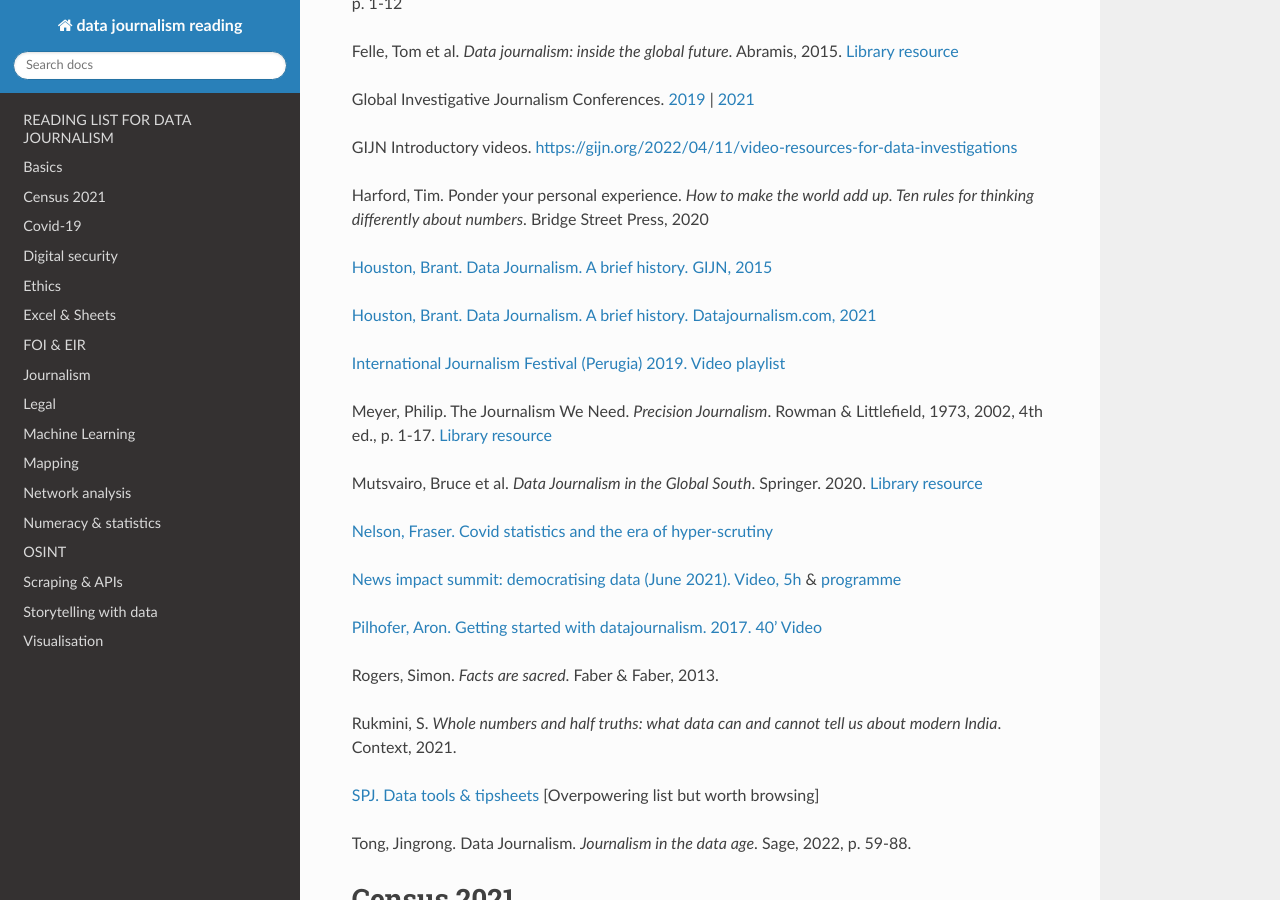
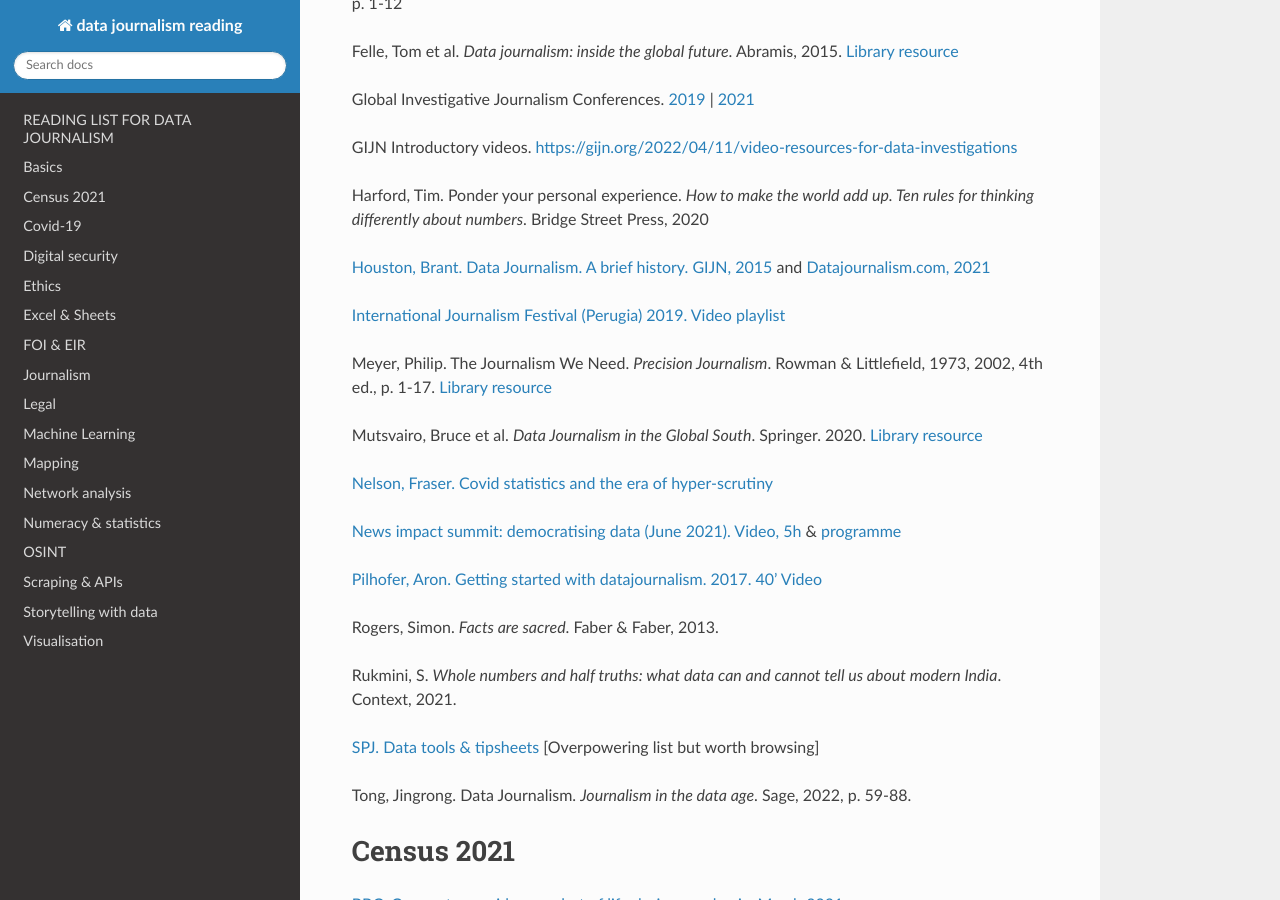
Before and after one commit to aodhanlutetiae/dj_reading, a Sphinx documentation site: the page built from docs/source/index.rst, in a window 1280 px wide and 900 px high, scrolled down 565 px. Built offline with Sphinx 7.4.7 and the Read the Docs theme 2.0.0, drawn with Linux system fonts in a browser that asks for light colours; some of the changed text lies outside the part shown.

Commit message:
update list

```diff
--- a/docs/source/index.rst
+++ b/docs/source/index.rst
@@ -30,9 +30,7 @@
 Press, 2020
 
 `Houston, Brant. Data Journalism. A brief history. GIJN,
-2015 <https://gijn.org/2015/11/12/fifty-years-of-journalism-and-data-a-brief-history/>`_
-
-`Houston, Brant. Data Journalism. A brief history. Datajournalism.com,
+2015 <https://gijn.org/2015/11/12/fifty-years-of-journalism-and-data-a-brief-history/>`_ and `Datajournalism.com,
 2021 <https://datajournalism.com/read/longreads/the-history-of-data-journalism>`_
 
 `International Journalism Festival (Perugia) 2019. Video
@@ -760,9 +760,9 @@
 through a world of numbers*. Profile, 2008
 `Library resource <https://librarysearch.cardiff.ac.uk/permalink/f/djvk49/TN_cdi_askewsholts_vlebooks_9781847650795>`_
 
-Blauw, Sanne. The number bias. Sceptre, 2020.
+Blauw, Sanne. *The number bias*. Sceptre, 2020
 
-Chivers, Tom & David Chivers. *How to read numbers. A guide to statistics in the news*. W&N, 2021.
+Chivers, Tom & David Chivers. *How to read numbers. A guide to statistics in the news*. W&N, 2021
 
 `Cohen, Sarah. Numbers in the Newsroom: Using Math and Statistics in
 News, 2nd ed., IRE, 2014 <https://www.ire.org/product/numbers-in-the-newsroom-using-math-and-statistics-in-news-second-edition-e-version/>`_
```
Also changed, not shown: other parts of docs/source/index.rst (+3 -1 lines).
